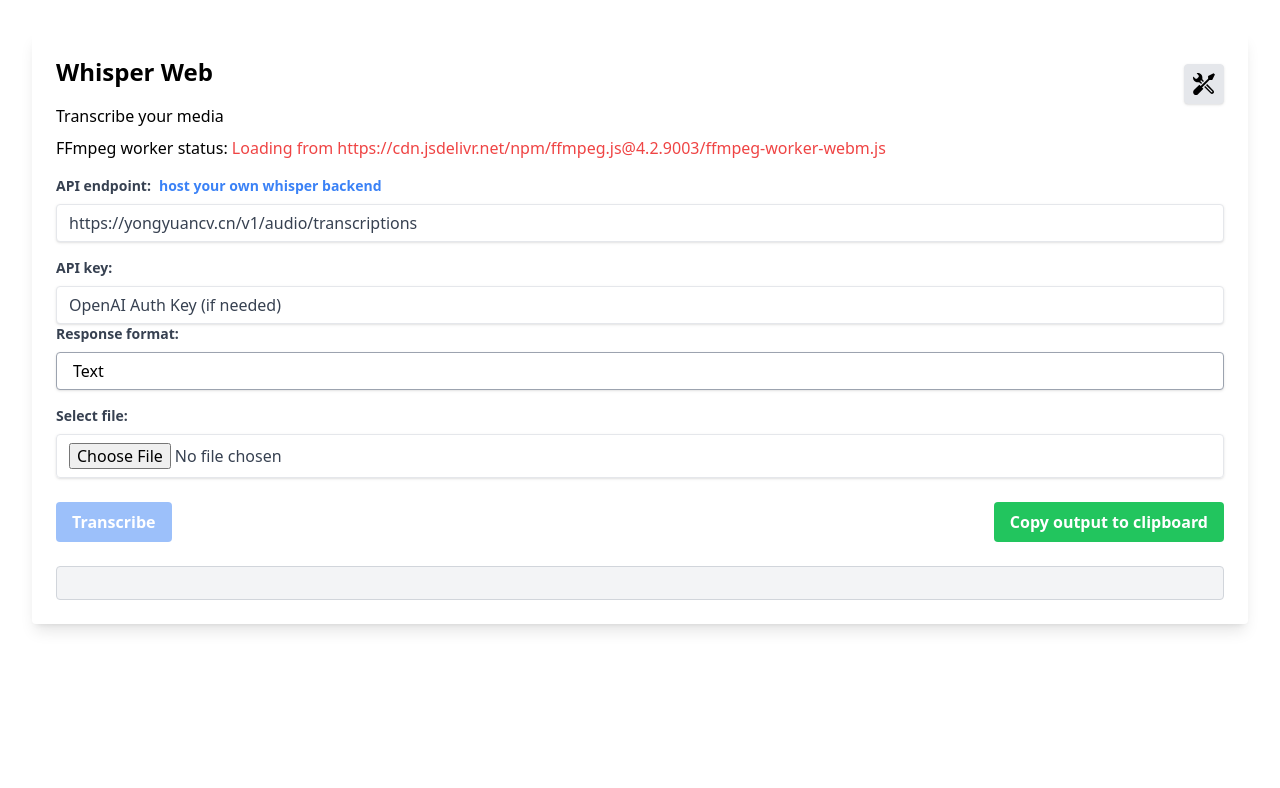
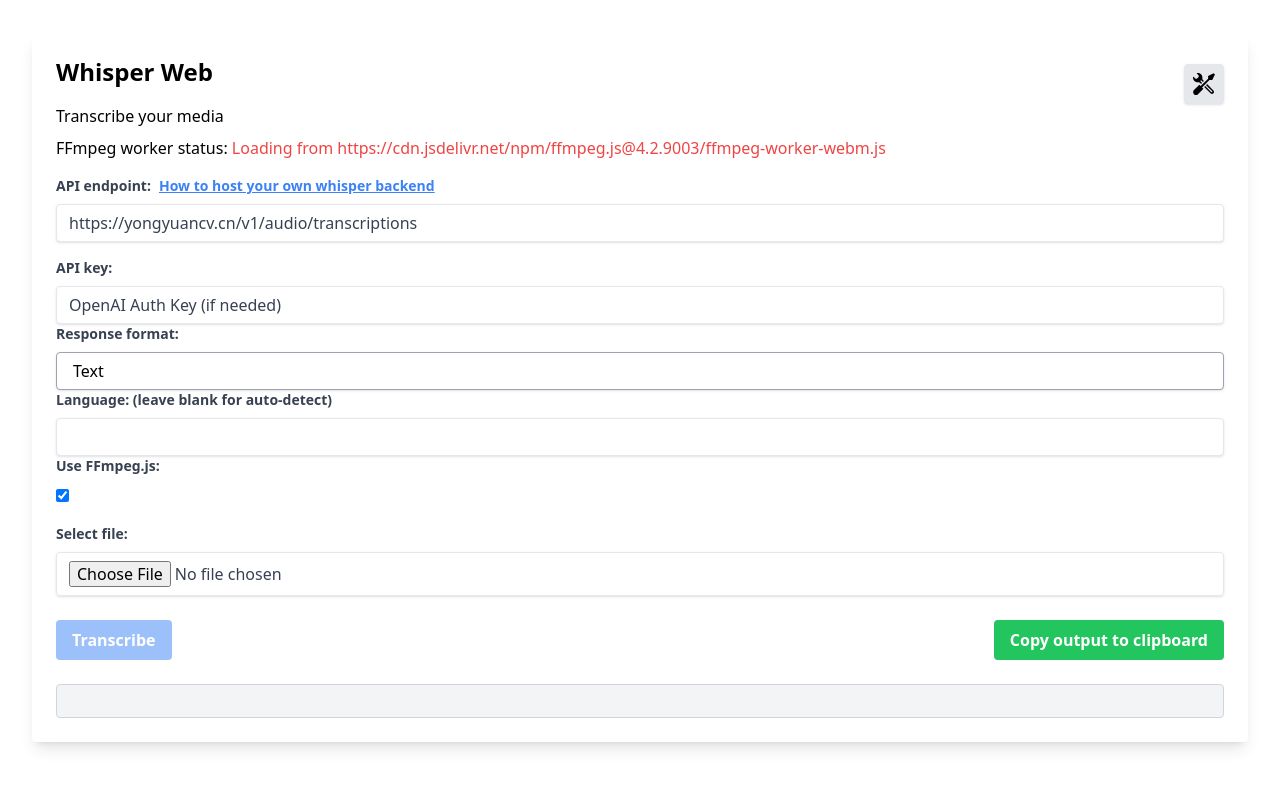
Before and after one commit to heimoshuiyu/whisper-web, a React (Vite) app: page / in a window 1280 px wide. Both pictures are taken after a click on the button 1204 px from the left and 84 px from the top of the page. Shown: the top 788 px of the page. Built offline with nearby package versions, Linux system fonts and the light colour scheme; no server answers.

Commit message:
add language and ffmpeg option

```diff
--- a/src/App.tsx
+++ b/src/App.tsx
@@ -12,9 +12,11 @@
   const [selectResponseFormat, setSelectResponseFormat] = useState("text");
   const [isRunning, setIsRunning] = useState(false);
   const [apiEndpoint, setApiEndpoint] = useState(
-    "https://yongyuancv.cn/v1/audio/transcriptions",
+    "https://yongyuancv.cn/v1/audio/transcriptions"
   );
   const [key, setKey] = useState("OpenAI Auth Key (if needed)");
+  const [language, setLanguage] = useState("");
+  const [useFFmpeg, setUseFFmpeg] = useState(true);
 
   const transcribe = async (file: any) => {
     setStdout("Uploading to API...");
@@ -23,6 +25,9 @@
     form.append("file", new Blob([file]), "audio.webm");
     form.append("response_format", selectResponseFormat);
     form.append("model", "whisper-1");
+    if (language) {
+      form.append("language", language);
+    }
     const resp = await fetch(apiEndpoint, {
       method: "POST",
       headers: {
@@ -106,11 +111,11 @@
             <label className="my-4 block text-gray-700 text-sm font-bold mb-2">
               API endpoint:
               <a
-                className="ml-2 text-blue-500"
+                className="ml-2 text-blue-500 underline"
                 href="https://github.com/heimoshuiyu/whisper-fastapi/"
                 target="_blank"
               >
-                host your own whisper backend
+                How to host your own whisper backend
               </a>
             </label>
             <input
@@ -149,6 +154,27 @@
               <option value="json">JSON</option>
             </select>
           </span>
+          <span className="my-4">
+            <label className="block text-gray-700 text-sm font-bold mb-2">
+              Language: (leave blank for auto-detect)
+            </label>
+            <input
+              className="shadow appearance-none border rounded w-full py-2 px-3 text-gray-700 leading-tight focus:outline-none focus:shadow-outline"
+              type="text"
+              value={language}
+              onChange={(e) => setLanguage(e.target.value)}
+            />
+          </span>
+          <span className="my-4">
+            <label className="block text-gray-700 text-sm font-bold mb-2">
+              Use FFmpeg.js:
+            </label>
+            <input
+              type="checkbox"
+              checked={useFFmpeg}
+              onChange={(e) => setUseFFmpeg(e.target.checked)}
+            />
+          </span>
         </div>
       )}
 
@@ -172,12 +198,18 @@
       <div className="mt-6 flex justify-between space-x-4">
         <button
           className="bg-blue-500 hover:bg-blue-700 text-white font-bold py-2 px-4 rounded focus:outline-none focus:shadow-outline disabled:opacity-50 disabled:cursor-not-allowed"
-          disabled={!isWorkerReady || !file || isRunning}
+          disabled={useFFmpeg && (!isWorkerReady || !file || isRunning)}
           onClick={async () => {
-            // run with MEMFS
             if (!file) {
               return;
             }
+
+            // skip ffmpeg
+            if (!useFFmpeg) {
+              await transcribe(file);
+              return
+            }
+
             setResult("");
             console.log("file is", file);
             let fileData = await file.arrayBuffer();
@@ -254,7 +286,7 @@
   const [worker, setWorker] = useState<any>(null);
   const loadWorker = async () => {
     const jsContent = await fetch(ffmpeg_worker_js_path).then((res) =>
-      res.text(),
+      res.text()
     );
     const blob = new Blob([jsContent], { type: "application/javascript" });
     setWorker(new Worker(window.URL.createObjectURL(blob)));
```
